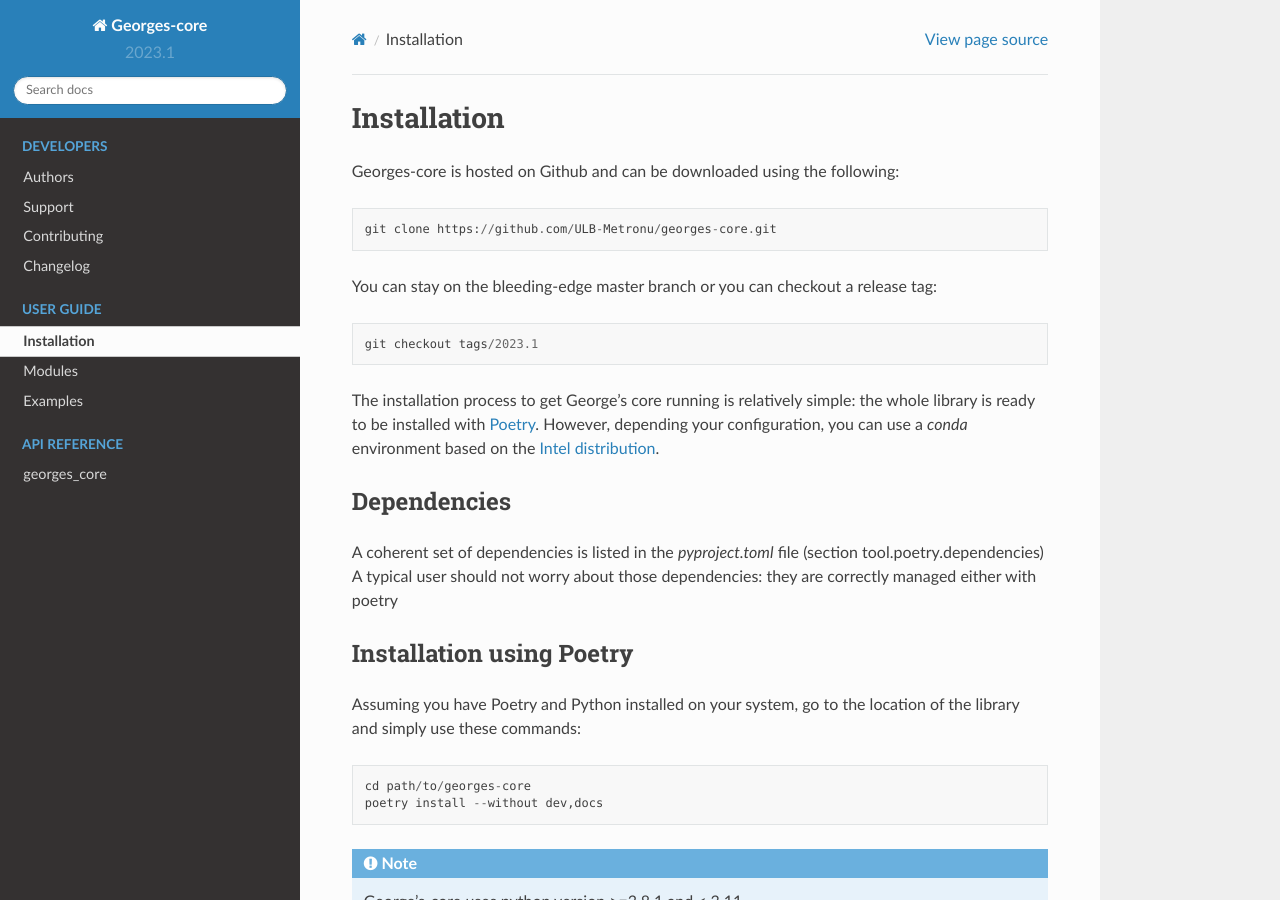
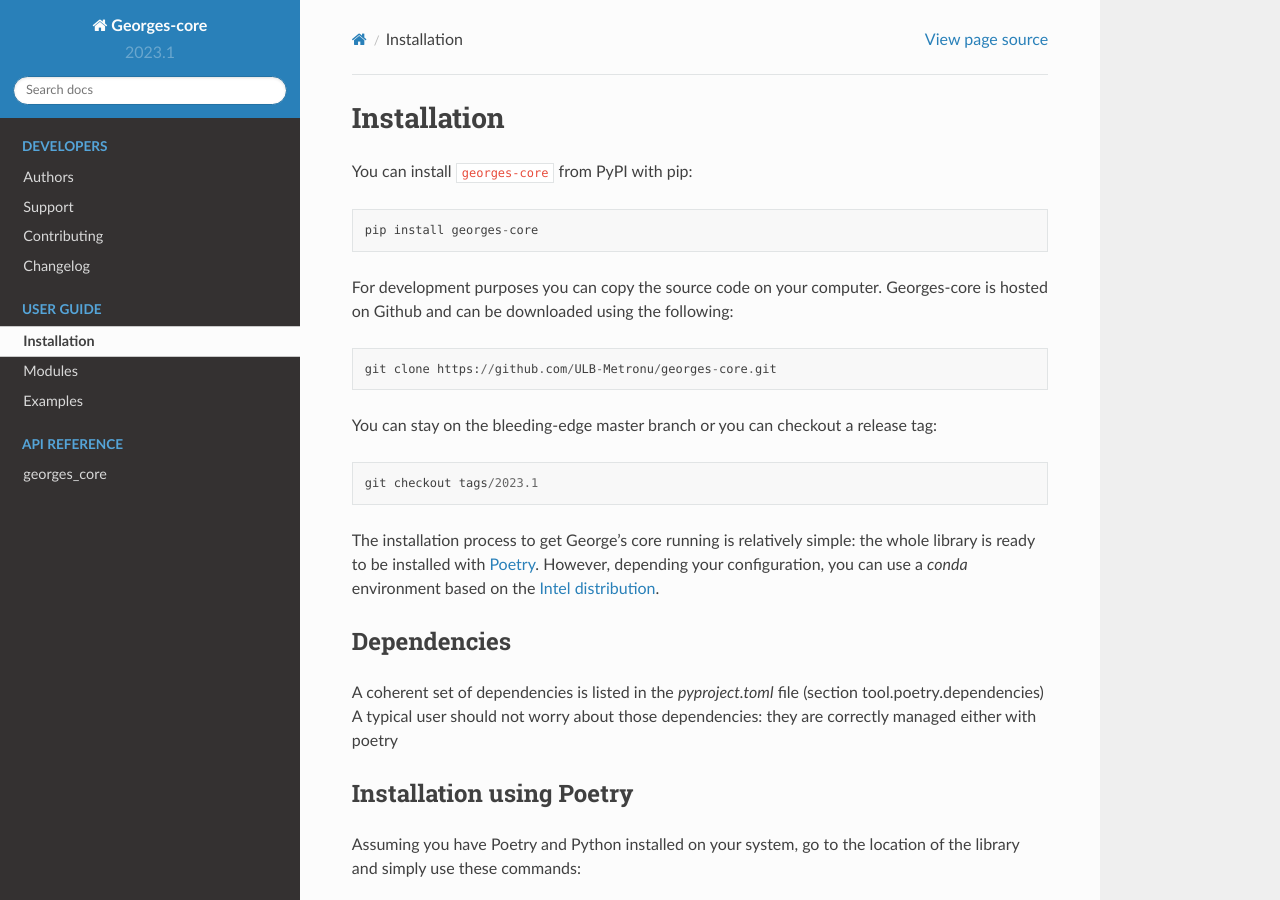
Before and after one commit to ULB-Metronu/georges-core, a Sphinx documentation site: the page built from docs/installation.rst, in a window 1280 px wide and 900 px high. Built offline with Sphinx 7.4.7 and the Read the Docs theme 2.0.0, drawn with Linux system fonts in a browser that asks for light colours.

```diff
--- a/docs/installation.rst
+++ b/docs/installation.rst
@@ -2,7 +2,11 @@
 Installation
 ************
 
-Georges-core is hosted on Github and can be downloaded using the following::
+You can install :code:`georges-core` from PyPI with pip::
+
+    pip install georges-core
+
+For development purposes you can copy the source code on your computer. Georges-core is hosted on Github and can be downloaded using the following::
 
     git clone https://github.com/ULB-Metronu/georges-core.git
 
--- a/docs/modules/plotting.rst
+++ b/docs/modules/plotting.rst
@@ -29,3 +29,4 @@ Gnuplot
 
 vtk
 ###
+Experimental feature,
--- a/docs/modules/twiss.rst
+++ b/docs/modules/twiss.rst
@@ -2,7 +2,7 @@
 Twiss module
 ************
 
-This module allows to calculate the different parameters of Twiss as well as the dispersion based on a propagation matrix. It is possible either to compute the periodic Twiss function of a lattice or to compute the propagation of an initial :code:`BetaBlock`. The standard uncoupled Twiss parametrization (including off-momentum effects, aka. dispersion) is the default option. Additional formalisms for the parametrization of fully coupled transfer matrices are also available (Teng, Ripken, etc.). The implementation of the coupled transfert matrix is detailed in this paper <link URL>`_
+This module allows to calculate the different parameters of Twiss as well as the dispersion based on a propagation matrix. It is possible either to compute the periodic Twiss function of a lattice or to compute the propagation of an initial :code:`BetaBlock`. The standard uncoupled Twiss parametrization (including off-momentum effects, aka. dispersion) is the default option. Additional formalisms for the parametrization of fully coupled transfer matrices are also available (Parzen, Lebedev and Bogacz). More details about the coupled parametrizations can be found in this `paper <https://arxiv.org/abs/2210.11866>`_
 
 Herebelow, there is some examples on how to use the Twiss module.
 
```
Also changed, not shown: README.md (+8 -0 lines), 4 other files.
